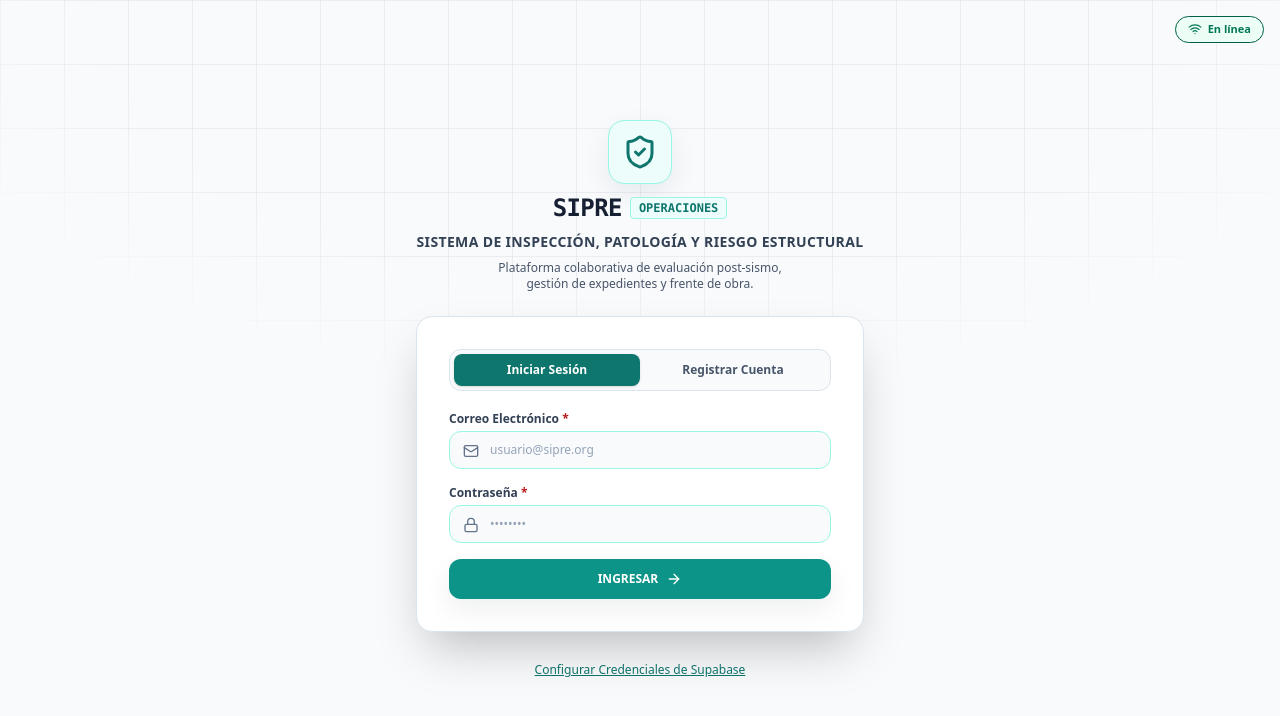
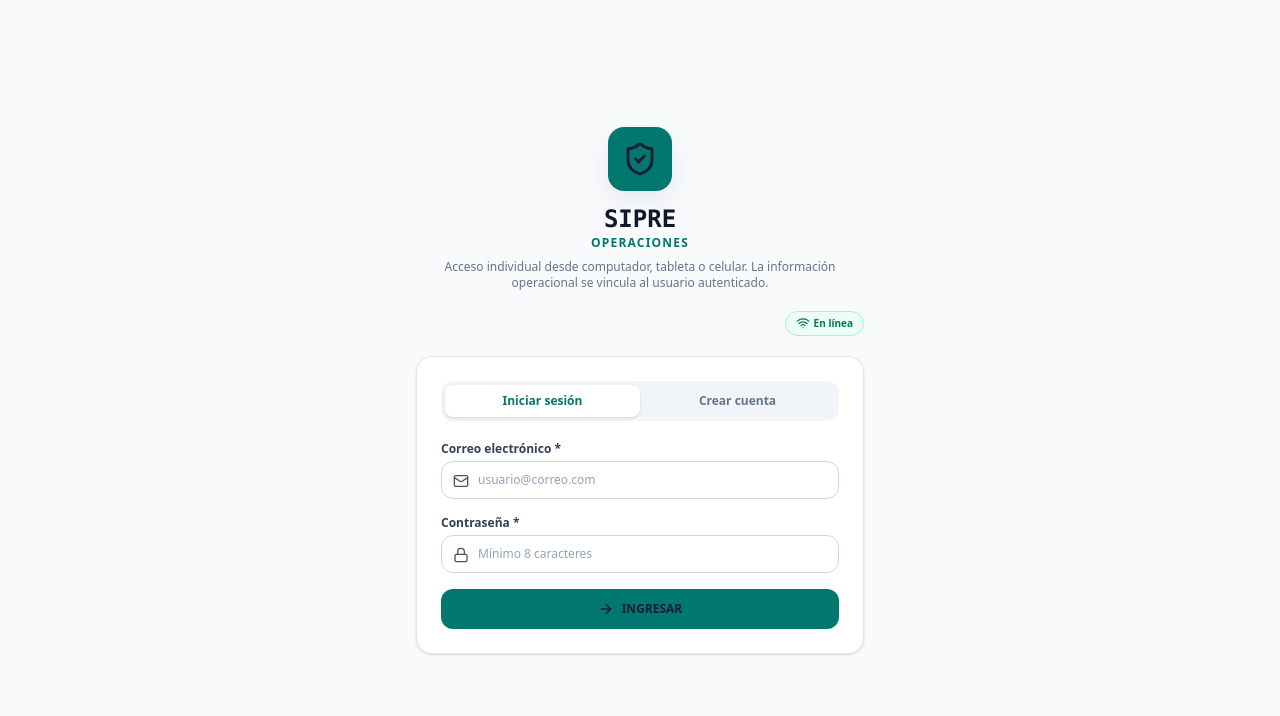
Before and after one commit to Manuelalopez17/sipre-operaciones, a React (Vite) app in the folder untitled/: page / in a window 1280 px wide. Shown: the top 716 px of the page. Built offline with nearby package versions, Linux system fonts and the light colour scheme.

Commit message:
Make public user registration safe and device independent

```diff
--- a/untitled/src/components/LoginView.tsx
+++ b/untitled/src/components/LoginView.tsx
@@ -1,23 +1,6 @@
 import React, { useState } from 'react';
-import {
-  ShieldCheck,
-  Lock,
-  Mail,
-  User,
-  Briefcase,
-  Award,
-  ArrowRight,
-  AlertCircle,
-  CheckCircle2,
-  Loader2,
-  Wifi,
-  WifiOff,
-  Sparkles,
-  Layers,
-  HardHat
-} from 'lucide-react';
+import { AlertCircle, ArrowRight, Award, CheckCircle2, Loader2, Lock, Mail, ShieldCheck, User, Wifi, WifiOff } from 'lucide-react';
 import { useAuth } from '../context/AuthContext';
-import { SupabaseUserRole } from '../types';
 
 interface LoginViewProps {
   onOpenSupabaseConfig?: () => void;
@@ -25,288 +8,79 @@ interface LoginViewProps {
 
 export const LoginView: React.FC<LoginViewProps> = ({ onOpenSupabaseConfig }) => {
   const { signIn, signUp, isOnline } = useAuth();
-  const [isRegisterMode, setIsRegisterMode] = useState<boolean>(false);
-  const [email, setEmail] = useState<string>('');
-  const [password, setPassword] = useState<string>('');
-  const [fullName, setFullName] = useState<string>('');
-  const [role, setRole] = useState<SupabaseUserRole>('inspector');
-  const [license, setLicense] = useState<string>('');
-  const [loading, setLoading] = useState<boolean>(false);
-  const [errorMessage, setErrorMessage] = useState<string | null>(null);
-  const [successMessage, setSuccessMessage] = useState<string | null>(null);
+  const [registerMode, setRegisterMode] = useState(false);
+  const [email, setEmail] = useState('');
+  const [password, setPassword] = useState('');
+  const [fullName, setFullName] = useState('');
+  const [license, setLicense] = useState('');
+  const [loading, setLoading] = useState(false);
+  const [error, setError] = useState<string | null>(null);
+  const [success, setSuccess] = useState<string | null>(null);
 
-  const handleSubmit = async (e: React.FormEvent) => {
+  const submit = async (e: React.FormEvent) => {
     e.preventDefault();
-    setErrorMessage(null);
-    setSuccessMessage(null);
+    setError(null);
+    setSuccess(null);
 
-    if (!email.trim() || !password.trim()) {
-      setErrorMessage('Por favor ingresa tu correo y contraseña.');
-      return;
-    }
+    if (!email.trim() || !password) return setError('Ingresa correo y contraseña.');
+    if (password.length < 8) return setError('La contraseña debe tener al menos 8 caracteres.');
+    if (registerMode && !fullName.trim()) return setError('Ingresa tu nombre completo.');
 
     setLoading(true);
-
     try {
-      if (isRegisterMode) {
-        if (!fullName.trim()) {
-          setErrorMessage('Por favor ingresa tu nombre completo.');
-          setLoading(false);
-          return;
-        }
-
-        const res = await signUp(email, password, fullName, role, license);
-        if (!res.success) {
-          setErrorMessage(res.error || 'Error al registrar usuario.');
-        } else {
-          setSuccessMessage('¡Usuario registrado exitosamente! Puedes iniciar sesión.');
-          setIsRegisterMode(false);
-        }
+      if (registerMode) {
+        const result = await signUp(email, password, fullName, 'inspector', license);
+        if (!result.success) return setError(result.error || 'No se pudo crear la cuenta.');
+        setSuccess('Cuenta registrada. Si Supabase solicita confirmar el correo, abre el enlace recibido. Después Coordinación o Gerencia debe activar tu perfil y asignarte el rol correspondiente.');
+        setRegisterMode(false);
+        setPassword('');
       } else {
-        const res = await signIn(email, password);
-        if (!res.success) {
-          setErrorMessage(res.error || 'Credenciales inválidas o error de conexión.');
-        }
+        const result = await signIn(email, password);
+        if (!result.success) setError(result.error || 'No fue posible iniciar sesión.');
       }
-    } catch (err: any) {
-      setErrorMessage(err?.message || 'Error inesperado.');
+    } catch (e: any) {
+      setError(e?.message || 'Error inesperado.');
     } finally {
       setLoading(false);
     }
   };
 
   return (
-    <div id="sipre-login-screen" className="min-h-screen bg-slate-950 flex flex-col justify-center items-center px-4 sm:px-6 lg:px-8 py-12 relative overflow-hidden">
+    <div id="sipre-login-screen" className="min-h-screen bg-slate-50 flex items-center justify-center px-4 py-10">
+      <div className="w-full max-w-md space-y-5">
+        <div className="text-center">
+          <div className="mx-auto w-16 h-16 rounded-2xl bg-teal-700 text-white flex items-center justify-center shadow-lg"><ShieldCheck className="w-9 h-9" /></div>
+          <div className="mt-3 font-mono font-black text-2xl text-slate-900">SIPRE</div>
+          <div className="text-xs font-bold text-teal-700 uppercase tracking-widest">Operaciones</div>
+          <p className="text-xs text-slate-500 mt-2">Acceso individual desde computador, tableta o celular. La información operacional se vincula al usuario autenticado.</p>
+        </div>
 
-      {/* Background Subtle Tech Grid */}
-      <div className="absolute inset-0 bg-[linear-gradient(to_right,#1e293b0f_1px,transparent_1px),linear-gradient(to_bottom,#1e293b0f_1px,transparent_1px)] bg-[size:4rem_4rem] [mask-image:radial-gradient(ellipse_60%_50%_at_50%_0%,#000_70%,transparent_100%)] pointer-events-none" />
+        <div className="flex justify-end"><span className={`px-2.5 py-1 rounded-full text-[10px] font-bold border flex items-center gap-1 ${isOnline ? 'bg-emerald-50 border-emerald-200 text-emerald-700' : 'bg-amber-50 border-amber-200 text-amber-700'}`}>{isOnline ? <Wifi className="w-3.5 h-3.5" /> : <WifiOff className="w-3.5 h-3.5" />}{isOnline ? 'En línea' : 'Sin conexión'}</span></div>
 
-      {/* Network Badge */}
-      <div className="absolute top-4 right-4 flex items-center space-x-2">
-        {isOnline ? (
-          <span className="flex items-center space-x-1.5 px-3 py-1 rounded-full text-[11px] font-bold bg-emerald-950/80 text-emerald-300 border border-emerald-800">
-            <Wifi className="w-3.5 h-3.5 text-emerald-400" />
-            <span>En línea</span>
-          </span>
-        ) : (
-          <span className="flex items-center space-x-1.5 px-3 py-1 rounded-full text-[11px] font-bold bg-amber-950/80 text-amber-300 border border-amber-800 animate-pulse">
-            <WifiOff className="w-3.5 h-3.5 text-amber-400" />
-            <span>Modo Sin Conexión</span>
-          </span>
-        )}
-      </div>
-
-      <div className="w-full max-w-md space-y-6 relative z-10">
-
-        {/* Brand Header */}
-        <div className="text-center space-y-2">
-          <div className="inline-flex items-center justify-center w-16 h-16 rounded-2xl bg-cyan-950 border border-cyan-500/40 shadow-xl shadow-cyan-950/50 mb-2">
-            <ShieldCheck className="w-9 h-9 text-cyan-400" />
+        <div className="bg-white border border-slate-200 rounded-2xl shadow-sm p-6 space-y-5">
+          <div className="grid grid-cols-2 bg-slate-100 rounded-xl p-1">
+            <button type="button" onClick={() => { setRegisterMode(false); setError(null); setSuccess(null); }} className={`py-2 rounded-lg text-xs font-bold ${!registerMode ? 'bg-white shadow text-teal-700' : 'text-slate-500'}`}>Iniciar sesión</button>
+            <button type="button" onClick={() => { setRegisterMode(true); setError(null); setSuccess(null); }} className={`py-2 rounded-lg text-xs font-bold ${registerMode ? 'bg-white shadow text-teal-700' : 'text-slate-500'}`}>Crear cuenta</button>
           </div>
 
-          <div className="flex items-center justify-center space-x-2">
-            <span className="text-2xl font-black tracking-tight text-white font-mono">SIPRE</span>
-            <span className="text-xs px-2 py-0.5 rounded font-mono font-bold bg-cyan-950 text-cyan-300 border border-cyan-800">
-              OPERACIONES
-            </span>
-          </div>
+          {error && <div className="p-3 rounded-xl bg-red-50 border border-red-200 text-red-700 text-xs flex gap-2"><AlertCircle className="w-4 h-4 shrink-0" />{error}</div>}
+          {success && <div className="p-3 rounded-xl bg-emerald-50 border border-emerald-200 text-emerald-800 text-xs flex gap-2"><CheckCircle2 className="w-4 h-4 shrink-0" />{success}</div>}
 
-          <h2 className="text-sm font-semibold text-slate-300 tracking-wide uppercase">
-            Sistema de Inspección, Patología y Riesgo Estructural
-          </h2>
-          <p className="text-xs text-slate-400 max-w-xs mx-auto">
-            Plataforma colaborativa de evaluación post-sismo, gestión de expedientes y frente de obra.
-          </p>
+          <form onSubmit={submit} className="space-y-4">
+            {registerMode && <>
+              <div><label className="block text-xs font-bold text-slate-700 mb-1">Nombre completo *</label><div className="relative"><User className="w-4 h-4 text-slate-400 absolute left-3 top-3" /><input value={fullName} onChange={e => setFullName(e.target.value)} className="w-full border border-slate-300 rounded-xl pl-9 pr-3 py-2.5 text-xs text-slate-900 bg-white" placeholder="Nombre y apellidos" required /></div></div>
+              <div><label className="block text-xs font-bold text-slate-700 mb-1">Matrícula profesional <span className="text-slate-400 font-normal">(si aplica)</span></label><div className="relative"><Award className="w-4 h-4 text-slate-400 absolute left-3 top-3" /><input value={license} onChange={e => setLicense(e.target.value)} className="w-full border border-slate-300 rounded-xl pl-9 pr-3 py-2.5 text-xs text-slate-900 bg-white" placeholder="COPNIA / matrícula" /></div></div>
+              <div className="bg-blue-50 border border-blue-200 rounded-xl p-3 text-xs text-blue-800">La cuenta nueva se registra inicialmente como <strong>Profesional pendiente de activación</strong>. Coordinación o Gerencia asignará el rol definitivo: Profesional, Coordinador, Gerencia u Operativo.</div>
+            </>}
+
+            <div><label className="block text-xs font-bold text-slate-700 mb-1">Correo electrónico *</label><div className="relative"><Mail className="w-4 h-4 text-slate-400 absolute left-3 top-3" /><input type="email" value={email} onChange={e => setEmail(e.target.value)} className="w-full border border-slate-300 rounded-xl pl-9 pr-3 py-2.5 text-xs text-slate-900 bg-white" placeholder="usuario@correo.com" required /></div></div>
+            <div><label className="block text-xs font-bold text-slate-700 mb-1">Contraseña *</label><div className="relative"><Lock className="w-4 h-4 text-slate-400 absolute left-3 top-3" /><input type="password" value={password} onChange={e => setPassword(e.target.value)} className="w-full border border-slate-300 rounded-xl pl-9 pr-3 py-2.5 text-xs text-slate-900 bg-white" placeholder="Mínimo 8 caracteres" minLength={8} required /></div></div>
+
+            <button disabled={loading} className="w-full bg-teal-700 hover:bg-teal-600 disabled:opacity-50 text-white rounded-xl py-3 text-xs font-black flex items-center justify-center gap-2">{loading ? <Loader2 className="w-4 h-4 animate-spin" /> : <ArrowRight className="w-4 h-4" />}{registerMode ? 'REGISTRAR CUENTA' : 'INGRESAR'}</button>
+          </form>
         </div>
 
-        {/* Auth Card */}
-        <div className="bg-slate-900/90 backdrop-blur-md border border-slate-800 rounded-2xl p-6 sm:p-8 shadow-2xl space-y-5">
-
-          {/* Mode Switch Tabs */}
-          <div className="flex rounded-xl bg-slate-950 p-1 border border-slate-800">
-            <button
-              id="tab-login"
-              type="button"
-              onClick={() => {
-                setIsRegisterMode(false);
-                setErrorMessage(null);
-                setSuccessMessage(null);
-              }}
-              className={`flex-1 py-2 text-xs font-bold rounded-lg transition-all ${
-                !isRegisterMode
-                  ? 'bg-cyan-600 text-white shadow'
-                  : 'text-slate-400 hover:text-white'
-              }`}
-            >
-              Iniciar Sesión
-            </button>
-            <button
-              id="tab-register"
-              type="button"
-              onClick={() => {
-                setIsRegisterMode(true);
-                setErrorMessage(null);
-                setSuccessMessage(null);
-              }}
-              className={`flex-1 py-2 text-xs font-bold rounded-lg transition-all ${
-                isRegisterMode
-                  ? 'bg-cyan-600 text-white shadow'
-                  : 'text-slate-400 hover:text-white'
-              }`}
-            >
-              Registrar Cuenta
-            </button>
-          </div>
-
-          {/* Feedback Messages */}
-          {errorMessage && (
-            <div className="p-3.5 rounded-xl bg-red-950/80 border border-red-800 text-red-200 text-xs flex items-start space-x-2">
-              <AlertCircle className="w-4 h-4 text-red-400 flex-shrink-0 mt-0.5" />
-              <span>{errorMessage}</span>
-            </div>
-          )}
-
-          {successMessage && (
-            <div className="p-3.5 rounded-xl bg-emerald-950/80 border border-emerald-800 text-emerald-200 text-xs flex items-start space-x-2">
-              <CheckCircle2 className="w-4 h-4 text-emerald-400 flex-shrink-0 mt-0.5" />
-              <span>{successMessage}</span>
-            </div>
-          )}
-
-          {/* Form */}
-          <form onSubmit={handleSubmit} className="space-y-4">
-
-            {isRegisterMode && (
-              <>
-                <div>
-                  <label className="block text-xs font-bold text-slate-300 mb-1">
-                    Nombre Completo <span className="text-red-400">*</span>
-                  </label>
-                  <div className="relative">
-                    <User className="w-4 h-4 text-slate-500 absolute left-3.5 top-3" />
-                    <input
-                      id="input-full-name"
-                      type="text"
-                      required
-                      value={fullName}
-                      onChange={(e) => setFullName(e.target.value)}
-                      placeholder="Ej. Ing. Carlos Mendoza"
-                      className="w-full bg-slate-950 border border-slate-800 focus:border-cyan-500 focus:ring-1 focus:ring-cyan-500 text-white text-xs rounded-xl pl-10 pr-3.5 py-2.5 outline-none"
-                    />
-                  </div>
-                </div>
-
-                <div>
-                  <label className="block text-xs font-bold text-slate-300 mb-1">
-                    Rol en SIPRE <span className="text-red-400">*</span>
-                  </label>
-                  <div className="relative">
-                    <Briefcase className="w-4 h-4 text-slate-500 absolute left-3.5 top-3" />
-                    <select
-                      id="select-role"
-                      value={role}
-                      onChange={(e) => setRole(e.target.value as SupabaseUserRole)}
-                      className="w-full bg-slate-950 border border-slate-800 focus:border-cyan-500 focus:ring-1 focus:ring-cyan-500 text-white text-xs rounded-xl pl-10 pr-3.5 py-2.5 outline-none appearance-none font-semibold cursor-pointer"
-                    >
-                      <option value="inspector">Profesional</option>
-                      <option value="coordinator">Coordinador</option>
-                      <option value="administrator">Gerencia</option>
-                      <option value="field_supervisor">Operativo</option>
-                    </select>
-                  </div>
-                </div>
-
-                <div>
-                  <label className="block text-xs font-bold text-slate-300 mb-1">
-                    Matrícula Profesional / Tarjeta CPNAA / COPNIA
-                  </label>
-                  <div className="relative">
-                    <Award className="w-4 h-4 text-slate-500 absolute left-3.5 top-3" />
-                    <input
-                      id="input-license"
-                      type="text"
-                      value={license}
-                      onChange={(e) => setLicense(e.target.value)}
-                      placeholder="Ej. MP-05202-39281-ANT"
-                      className="w-full bg-slate-950 border border-slate-800 focus:border-cyan-500 focus:ring-1 focus:ring-cyan-500 text-white text-xs rounded-xl pl-10 pr-3.5 py-2.5 outline-none"
-                    />
-                  </div>
-                </div>
-              </>
-            )}
-
-            <div>
-              <label className="block text-xs font-bold text-slate-300 mb-1">
-                Correo Electrónico <span className="text-red-400">*</span>
-              </label>
-              <div className="relative">
-                <Mail className="w-4 h-4 text-slate-500 absolute left-3.5 top-3" />
-                <input
-                  id="input-email"
-                  type="email"
-                  required
-                  value={email}
-                  onChange={(e) => setEmail(e.target.value)}
-                  placeholder="usuario@sipre.org"
-                  className="w-full bg-slate-950 border border-slate-800 focus:border-cyan-500 focus:ring-1 focus:ring-cyan-500 text-white text-xs rounded-xl pl-10 pr-3.5 py-2.5 outline-none"
-                />
-              </div>
-            </div>
-
-            <div>
-              <label className="block text-xs font-bold text-slate-300 mb-1">
-                Contraseña <span className="text-red-400">*</span>
-              </label>
-              <div className="relative">
-                <Lock className="w-4 h-4 text-slate-500 absolute left-3.5 top-3" />
-                <input
-                  id="input-password"
-                  type="password"
-                  required
-                  value={password}
-                  onChange={(e) => setPassword(e.target.value)}
-                  placeholder="••••••••"
-                  className="w-full bg-slate-950 border border-slate-800 focus:border-cyan-500 focus:ring-1 focus:ring-cyan-500 text-white text-xs rounded-xl pl-10 pr-3.5 py-2.5 outline-none"
-                />
-              </div>
-            </div>
-
-            <button
-              id="btn-submit-auth"
-              type="submit"
-              disabled={loading}
-              className="w-full bg-cyan-600 hover:bg-cyan-500 disabled:bg-slate-800 text-white font-bold text-xs py-3 px-4 rounded-xl flex items-center justify-center space-x-2 shadow-lg shadow-cyan-600/25 transition-all active:scale-95 mt-2"
-            >
-              {loading ? (
-                <>
-                  <Loader2 className="w-4 h-4 animate-spin text-white" />
-                  <span>Procesando...</span>
-                </>
-              ) : (
-                <>
-                  <span>{isRegisterMode ? 'REGISTRAR USUARIO' : 'INGRESAR'}</span>
-                  <ArrowRight className="w-4 h-4" />
-                </>
-              )}
-            </button>
-
-          </form>
-
-        </div>
-
-        {/* Database Config Trigger */}
-        {onOpenSupabaseConfig && (
-          <div className="text-center">
-            <button
-              id="btn-open-supabase-config-login"
-              onClick={onOpenSupabaseConfig}
-              className="text-xs text-slate-500 hover:text-cyan-400 underline transition-colors"
-            >
-              Configurar Credenciales de Supabase
-            </button>
-          </div>
-        )}
-
+        {onOpenSupabaseConfig && <button onClick={onOpenSupabaseConfig} className="hidden">Configurar Supabase</button>}
       </div>
     </div>
   );
```
